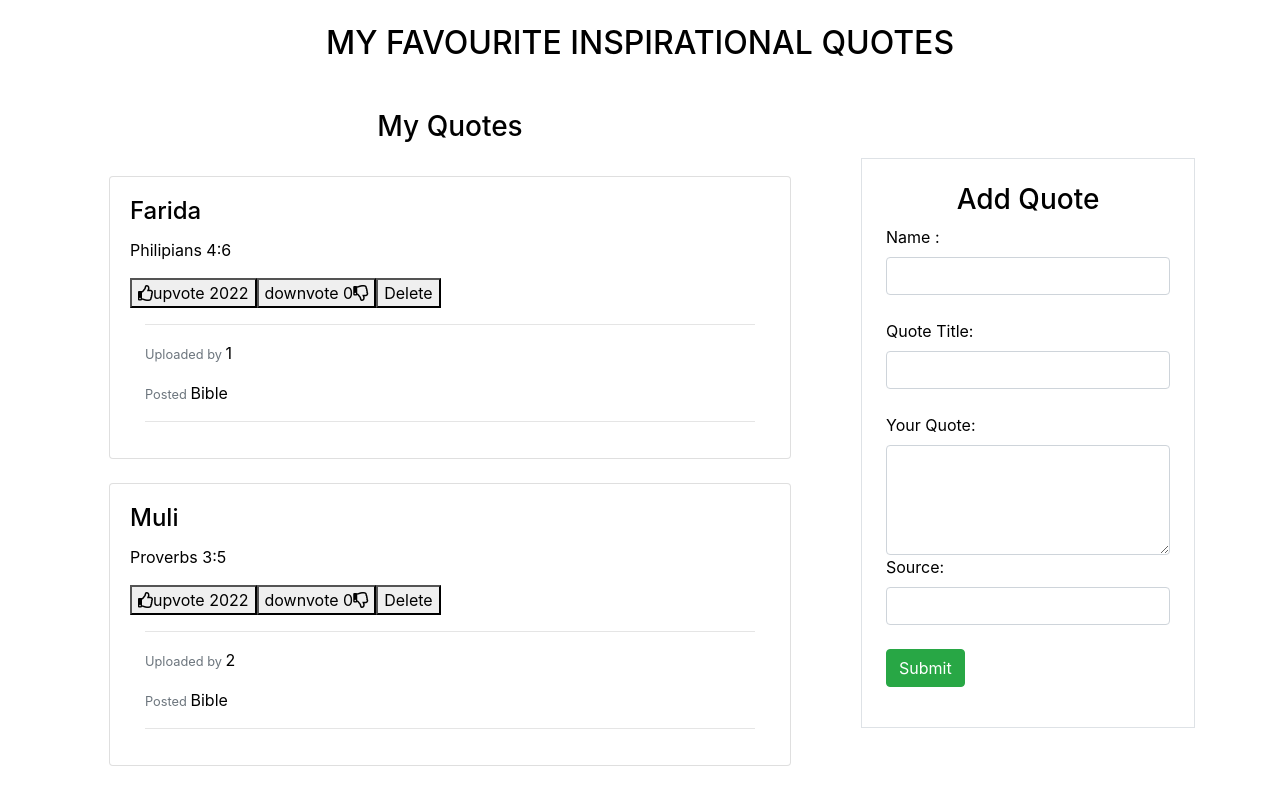
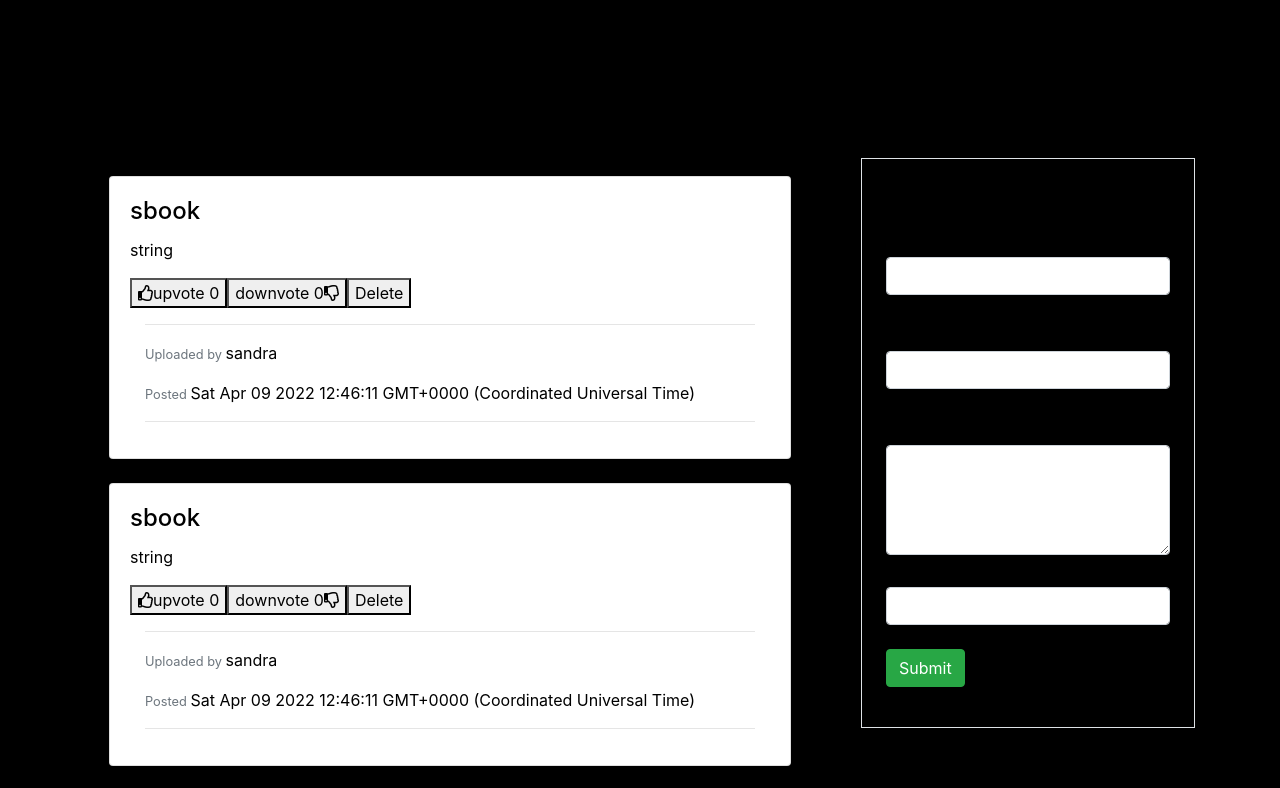
Before and after one commit to Dindihub/Inspirational-quotes, an Angular app: page / in a window 1280 px wide. Shown: the top 788 px of the page. Built offline with nearby package versions, Linux system fonts and the light colour scheme.

Commit message:
St-Add background color

```diff
--- a/src/app/quote/quote.component.ts
+++ b/src/app/quote/quote.component.ts
@@ -8,19 +8,32 @@ import { Quote } from '../quote';
 })
 export class QuoteComponent implements OnInit {
   title="Inpirational quotes"
-myQuotes:Quote[]=[
-
-  new Quote(1,"Farida","Philipians 4:6","Do not be anxious about anything, but in every situation, by prayer and petition , with thanksgiving, present your requests to God.","Bible" ,2022,0,0,false),
-  new Quote(2,"Muli","Proverbs 3:5","Trust in the LORD with all your heart and lean not on your own understanding;","Bible" ,2022,0,0,false),
-  new Quote(3,"Beth","Proverbs 10:22","The blessing of the LORD makes a person rich, and he adds no sorrow with it.","Bible",2022,0,0, false),
-  new Quote(4,"Kenn","Proverbs 37:4","Take delight in the LORD, and he will give you the desires of your heart.","Bible" ,2022,0,0,false),
-
+myQuotes:Array<any>=[
+  new Quote('sandra','sbook','string','srtong',new Date(),0,0),
+  new Quote('sandra','sbook','string','srtong',new Date(),0,0)
 ]
 
-popularQuote:Quote[]=[
-  new Quote(2, "Muli","Proverbs 3:5","Trust in the LORD with all your heart and lean not on your own understanding;","Bible" ,4/9/2022,5,0,false),
-]
-  constructor() { }
+
+public onAddQuote(quote:any){
+console.log(quote);
+this.myQuotes.push(quote);
+}
+
+public upvote(i:number){
+  this.myQuotes[i].upvotes++;
+  console.log('upvote called',this.myQuotes)
+}
+
+public downvote(i:number){
+  this.myQuotes[i].downvotes++;
+  console.log('downvote called',this.myQuotes)
+}
+
+public deletequote(i:number){
+  this.myQuotes.splice(i,1);
+  console.log('downvote called',this.myQuotes)
+}
+constructor() { }
 
   ngOnInit(): void {
   }
--- a/src/index.html
+++ b/src/index.html
@@ -9,7 +9,12 @@
   <link rel="stylesheet" href="https://cdn.jsdelivr.net/npm/bootstrap@4.0.0/dist/css/bootstrap.min.css" integrity="sha384-Gn5384xqQ1aoWXA+058RXPxPg6fy4IWvTNh0E263XmFcJlSAwiGgFAW/dAiS6JXm" crossorigin="anonymous">
  <link rel="stylesheet" href="https://use.fontawesome.com/releases/v5.1.1/css/all.css" integrity="sha384-O8whS3fhG2OnA5Kas0Y9l3cfpmYjapjI0E4theH4iuMD+pLhbf6JI0jIMfYcK3yZ" crossorigin="anonymous">
 </head>
-<body>
+<body style="background-color:black;">
+
+
+
+
+
   <app-root></app-root>
   <script src="https://code.jquery.com/jquery-3.2.1.slim.min.js" integrity="sha384-KJ3o2DKtIkvYIK3UENzmM7KCkRr/rE9/Qpg6aAZGJwFDMVNA/GpGFF93hXpG5KkN" crossorigin="anonymous"></script>
   <script src="https://cdn.jsdelivr.net/npm/popper.js@1.12.9/dist/umd/popper.min.js" integrity="sha384-ApNbgh9B+Y1QKtv3Rn7W3mgPxhU9K/ScQsAP7hUibX39j7fakFPskvXusvfa0b4Q" crossorigin="anonymous"></script>
```
